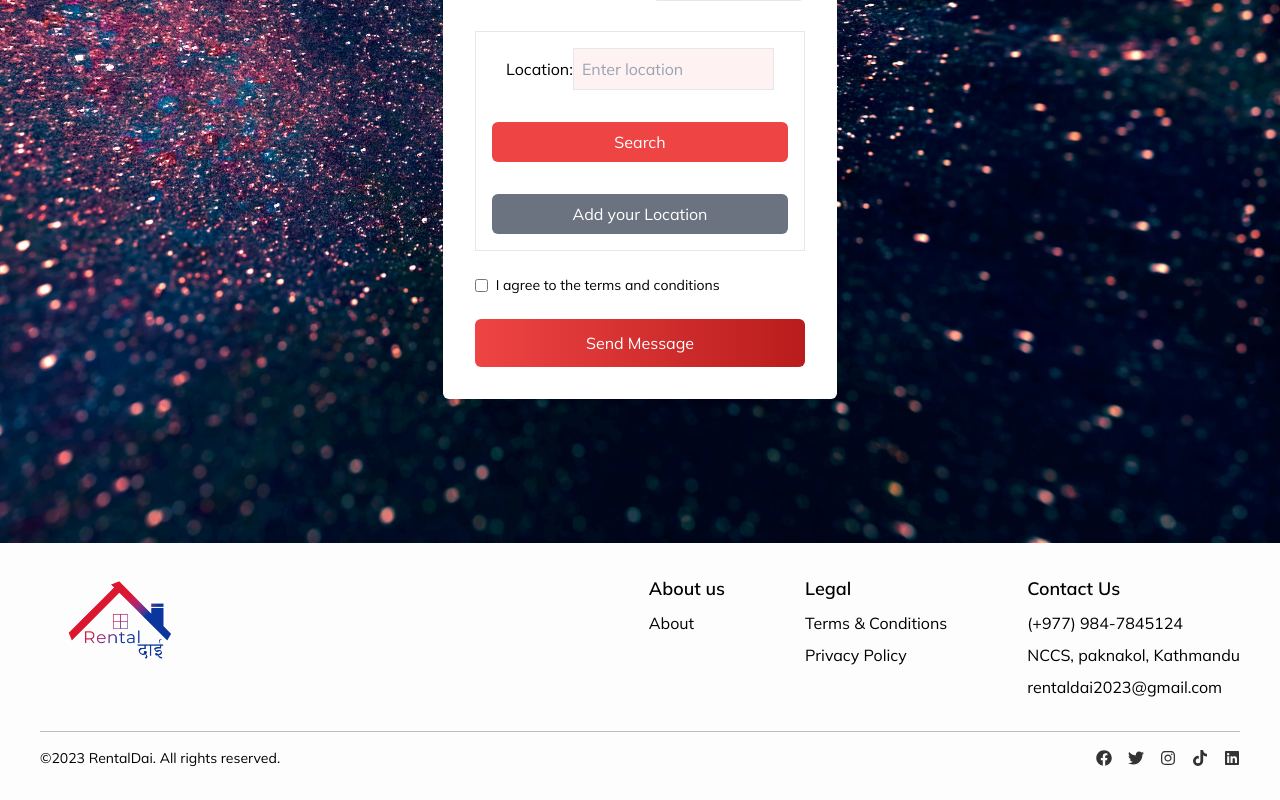
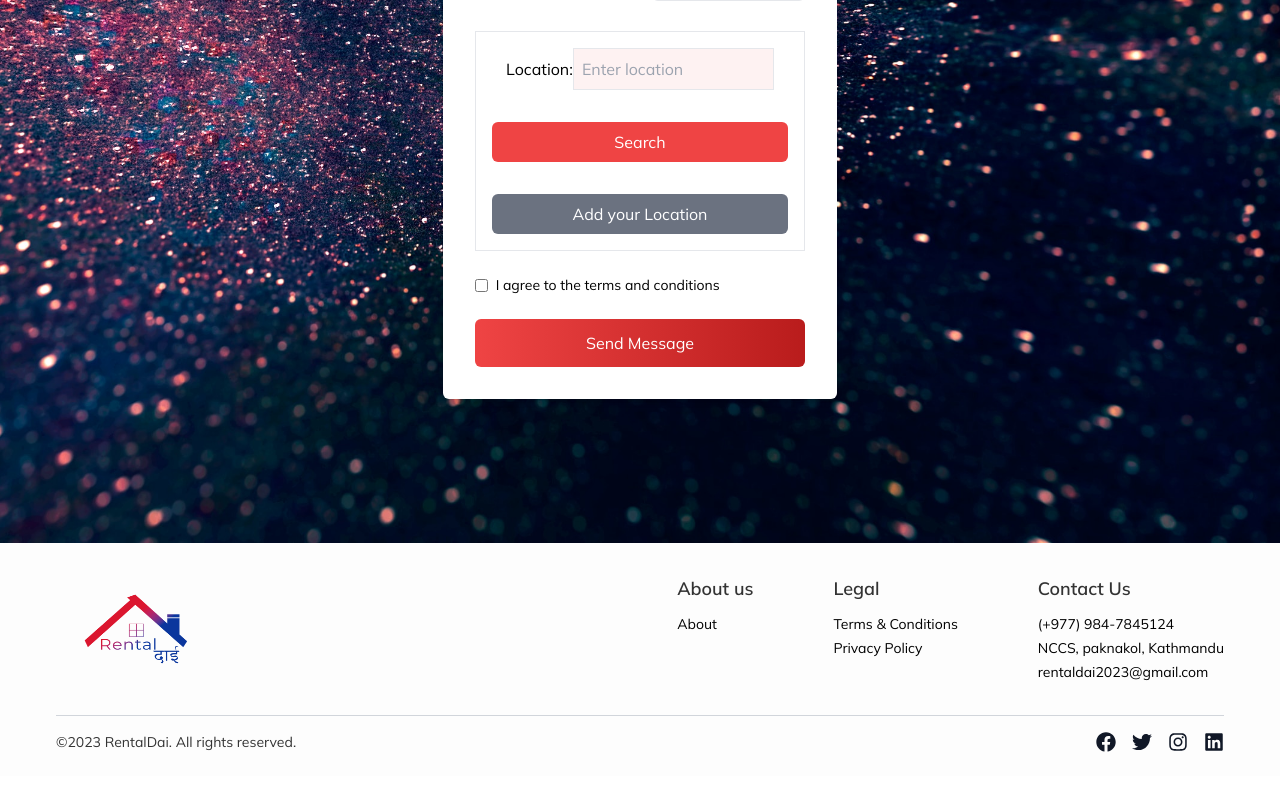
Before and after one commit to dippes10/rental-dai-frontend, a Next.js app: page /Forms/lister-form in a window 1280 px wide. Shown: the part 595-1395 px from the top of the page. After the commit the page ends 1371 px from the top, so only its background shows below. Built offline with nearby package versions, Linux system fonts and the light colour scheme.

Commit message:
footer styling

```diff
--- a/components/footer/index.tsx
+++ b/components/footer/index.tsx
@@ -5,7 +5,7 @@ import {
   FaFacebook,
   FaTwitter,
   FaInstagram,
-  FaTiktok,
+
   FaLinkedin,
 } from "react-icons/fa";
 import Link from "next/link";
@@ -21,23 +21,19 @@ type SocialLink = {
 const SocialMediaLinks: SocialLink[] = [
   {
     link: "https://www.facebook.com/RentalDai",
-    icon: <FaFacebook />,
+    icon: <FaFacebook className="text-xl hover:text-blue-600" />,
   },
   {
     link: "https://twitter.com/RentalDai",
-    icon: <FaTwitter />,
+    icon: <FaTwitter className="text-xl hover:text-blue-300" />,
   },
   {
     link: "https://instagram.com/RentalDai",
-    icon: <FaInstagram />,
-  },
-  {
-    link: "https://tiktok.com/RentalDai",
-    icon: <FaTiktok />,
+    icon: <FaInstagram className="text-xl hover:text-pink-600" />,
   },
   {
     link: "https://linkedin.com/RentalDai",
-    icon: <FaLinkedin />,
+    icon: <FaLinkedin className="text-xl hover:text-blue-700" />,
   },
 ];
 
@@ -45,27 +41,35 @@ const Footer = () => {
   const { BottomFooterNav, FooterNav } = FooterConst;
 
   return (
-    <footer className="bg-neutral-100 text-black">
-      <div className="container mx-auto py-8">
-        <div className="flex flex-col md:flex-row justify-between items-center gap-8">
-          <div className="self-start flex-shrink-0">
+    <footer className="bg-neutral-100 text-black pt-8 pb-6">
+      <div className="container mx-auto px-4">
+        <div className="flex flex-wrap justify-between items-center gap-8">
+          <div className="w-full lg:w-auto">
+            <Link
+              href="/"
+              passHref
+              className="flex items-center justify-center lg:justify-start"
+            >
               <Image
                 src="/favicon.png"
                 alt="Rental Dai Logo"
                 width={160}
                 height={40}
+                className="h-20"
               />
+            </Link>
           </div>
-          <div className="flex flex-col md:flex-row justify-around md:justify-start gap-4 md:gap-20 mt-4 md:mt-0">
+          <div className="flex flex-wrap justify-around gap-4 lg:gap-20 mt-4 lg:mt-0 w-full lg:w-auto">
             {FooterNav.map((item, i) => (
-              <div key={i} className="mb-4 md:mb-0">
-                <h6 className="mb-2 text-black font-semibold text-lg">
-                  {item.navTitle}
-                </h6>
-                <ul className="flex flex-col gap-y-2">
+              <div key={i} className="w-full md:w-auto">
+                <h6 className="mb-2 font-semibold text-lg">{item.navTitle}</h6>
+                <ul className="list-none mb-0">
                   {item.navItems.map((item, i) => (
                     <li key={i}>
-                      <Link href={item.navLink} className="transition-colors text-black hover:text-red-500">
+                      <Link
+                        href={item.navLink}
+                        className="text-sm text-black hover:text-red-500 transition-colors"
+                      >
                         {item.navItem}
                       </Link>
                     </li>
@@ -75,23 +79,25 @@ const Footer = () => {
             ))}
           </div>
         </div>
-        <div className="border-t border-black border-opacity-25 mt-8 pt-4 flex flex-col md:flex-row justify-between items-center">
-          <div className="text-sm text-black mb-4 md:mb-0 text-center md:text-left">
-            {BottomFooterNav.copyright}
+        <div className="border-t border-gray-300 mt-8 pt-4">
+          <div className="flex flex-wrap items-center justify-between">
+            <div className="w-full lg:w-auto mb-4 lg:mb-0 text-center lg:text-left">
+              <p className="text-sm">{BottomFooterNav.copyright}</p>
             </div>
-          <ul className="flex gap-x-4">
+            <div className="flex gap-4 justify-center lg:justify-start">
               {SocialMediaLinks.map((link, index) => (
-              <li key={index} className="text-red-500 hover:text-blue-500">
-                {link.link ? (
-                  <Link href={link.link} passHref>
+                <a
+                  key={index}
+                  href={link.link} // Changed from 'ref' to 'href'
+                  className="text-gray-900 hover:text-blue-500 transition-all"
+                  target="_blank"
+                  rel="noopener noreferrer"
+                >
                   {link.icon}
-                  </Link>
-                ) : (
-                  <>{link.icon}</>
-                )}
-              </li>
+                </a>
               ))}
-          </ul>
+            </div>
+          </div>
         </div>
       </div>
     </footer>
```
Also changed, not shown: styles/generic.scss (+15 -0 lines), 2 other files (tests, documents, lock files or other folders). Lines whose indentation alone changed are shown as unchanged.
